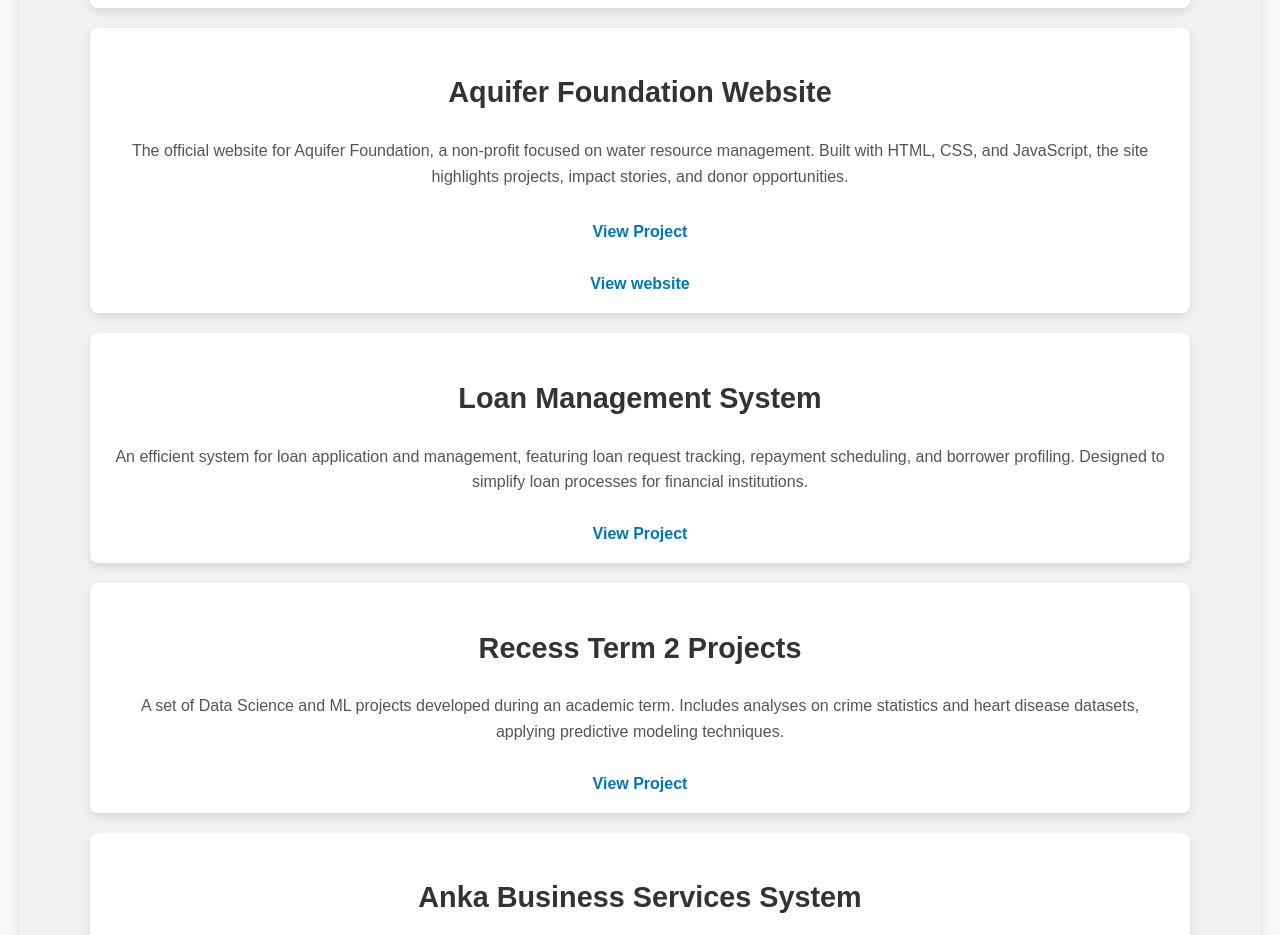
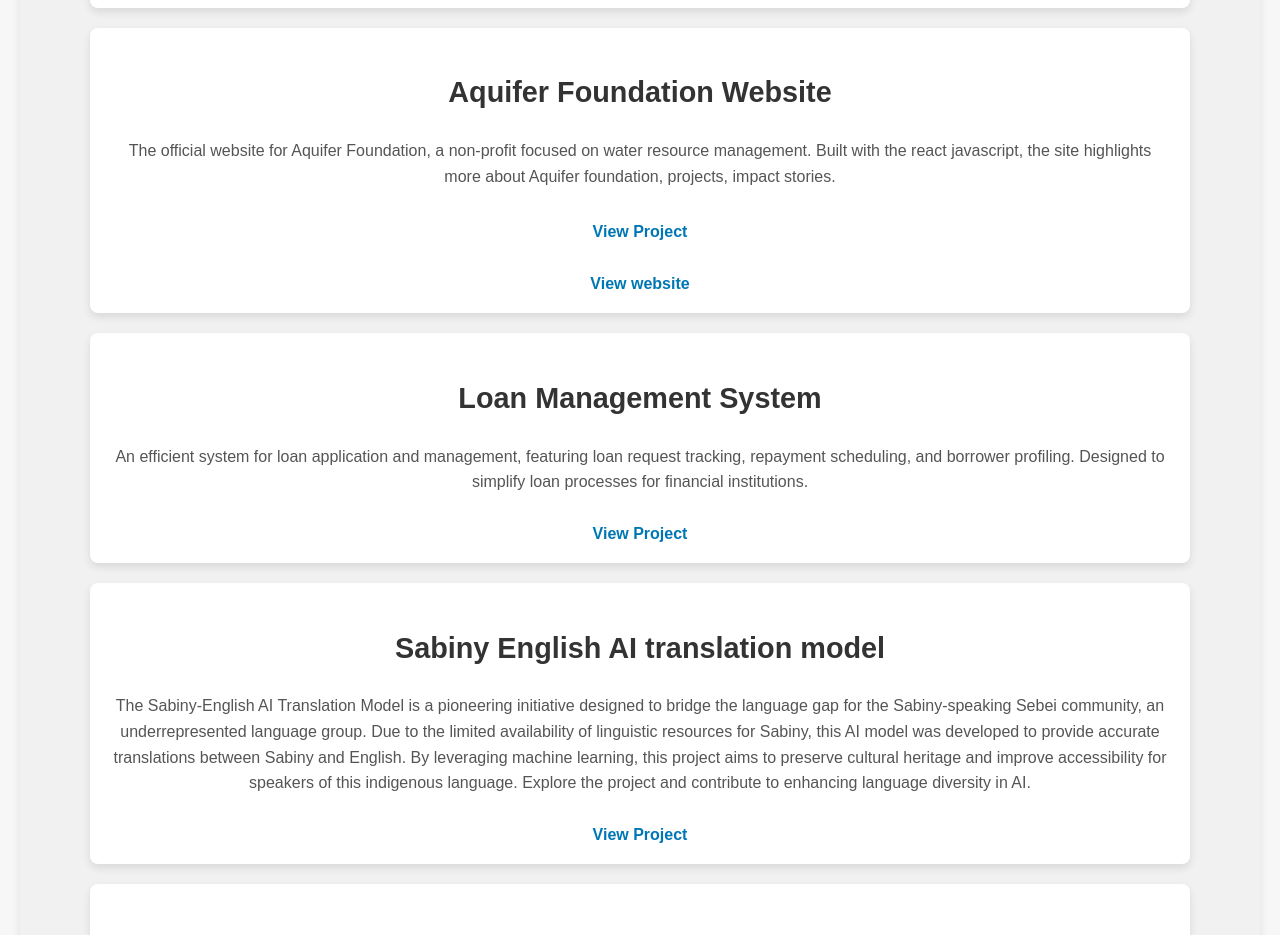
Before and after one commit to BILL-CHEPTOYEK/CHEPTOYEK-BILL, a React (Create React App) app: page / in a window 1280 px wide. Shown: the part 2877-3812 px from the top of the page. Built offline with nearby package versions, Linux system fonts and the light colour scheme.

Commit message:
added project

```diff
--- a/src/App.js
+++ b/src/App.js
@@ -92,7 +92,7 @@ function App() {
 
           <div class="project">
             <h3>Aquifer Foundation Website</h3>
-            <p>The official website for Aquifer Foundation, a non-profit focused on water resource management. Built with HTML, CSS, and JavaScript, the site highlights projects, impact stories, and donor opportunities.</p>
+            <p>The official website for Aquifer Foundation, a non-profit focused on water resource management. Built with the react javascript, the site highlights more about Aquifer foundation, projects, impact stories.</p>
             <p><a href="https://github.com/BILL-CHEPTOYEK/aquifer-foundation-website" target="_blank" rel="noopener noreferrer">View Project</a> </p>
             <a href='https://aquifer-foundation.org/' target='blank'>View website</a>
           </div>
@@ -101,6 +101,12 @@ function App() {
             <h3>Loan Management System</h3>
             <p>An efficient system for loan application and management, featuring loan request tracking, repayment scheduling, and borrower profiling. Designed to simplify loan processes for financial institutions.</p>
             <a href="https://github.com/BILL-CHEPTOYEK/loan-management-system" target="_blank" rel="noopener noreferrer">View Project</a>
+          </div>
+
+          <div class="project">
+            <h3>  Sabiny English AI translation model</h3>
+            <p>The Sabiny-English AI Translation Model is a pioneering initiative designed to bridge the language gap for the Sabiny-speaking Sebei community, an underrepresented language group. Due to the limited availability of linguistic resources for Sabiny, this AI model was developed to provide accurate translations between Sabiny and English. By leveraging machine learning, this project aims to preserve cultural heritage and improve accessibility for speakers of this indigenous language. Explore the project and contribute to enhancing language diversity in AI.</p>
+            <a href="https://github.com/BILL-CHEPTOYEK/Sabiny-English-translation-model" target="_blank" rel="noopener noreferrer">View Project</a>
           </div>
 
           <div class="project">
```
